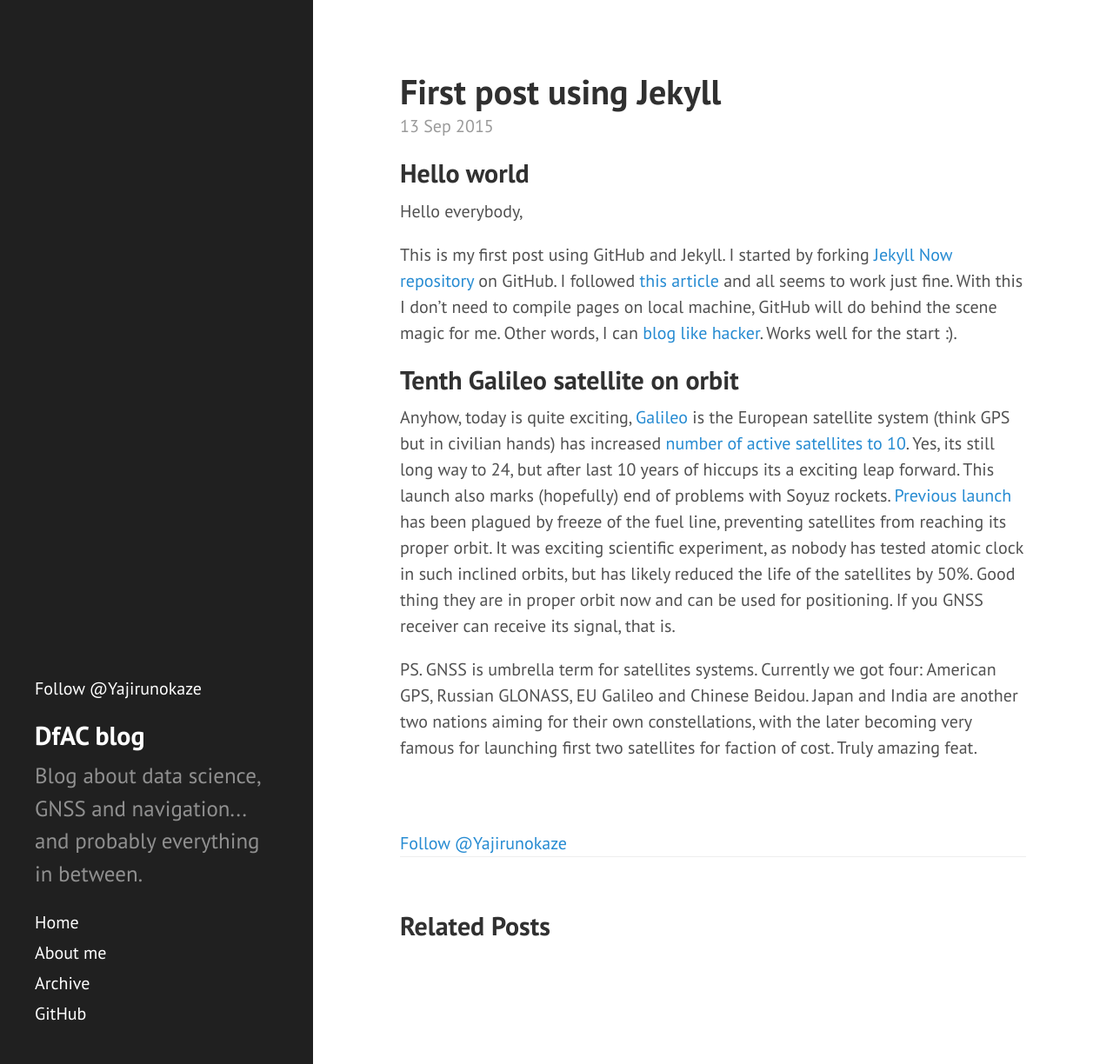
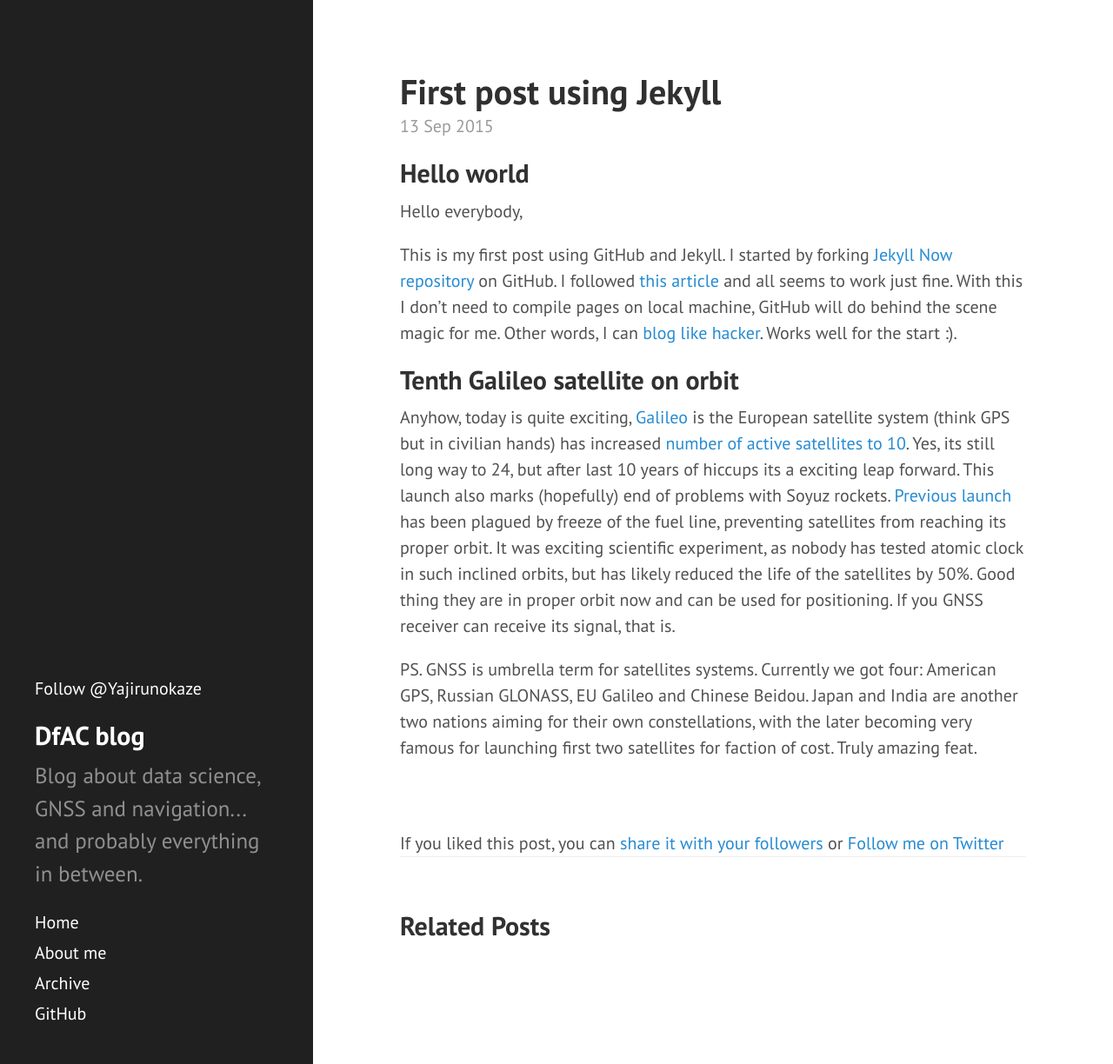
Before and after one commit to DfAC/DfAC.github.io, a Jekyll site: the page built from _posts/2015-9-13-Hello-World.md, in a window 1280 px wide and 1224 px high. Shown: the whole window at 87% size. Built offline with Jekyll 4.4.1, drawn with Linux system fonts in a browser that asks for light colours; comment, search, counter and statistics services are not loaded; part of the change alters nothing that is shown.

Commit message:
adding Twitter support

```diff
--- /dev/null
+++ b/_includes/google_analytics.html
@@ -0,0 +1,10 @@
+<script>
+  (function(i,s,o,g,r,a,m){i['GoogleAnalyticsObject']=r;i[r]=i[r]||function(){
+  (i[r].q=i[r].q||[]).push(arguments)},i[r].l=1*new Date();a=s.createElement(o),
+  m=s.getElementsByTagName(o)[0];a.async=1;a.src=g;m.parentNode.insertBefore(a,m)
+  })(window,document,'script','//www.google-analytics.com/analytics.js','ga');
+
+  ga('create', 'UA-67548431-1', 'auto');
+  ga('send', 'pageview');
+
+</script>
--- /dev/null
+++ b/_includes/twitter_plug.html
@@ -0,0 +1,7 @@
+If you liked this post, you can
+<a href="https://twitter.com/intent/tweet?url={{ site.url }}{{ page.url }}&text={{ page.title }}&via=Yajirunokaze"
+   target="_blank">
+  share it with your followers</a>
+or
+  <a href="https://twitter.com/Yajirunokaze" class="twitter-follow-button" data-show-count="false" data-size="medium">Follow me on Twitter</a>
+<script>!function(d,s,id){var js,fjs=d.getElementsByTagName(s)[0];if(!d.getElementById(id)){js=d.createElement(s);js.id=id;js.src="//platform.twitter.com/widgets.js";fjs.parentNode.insertBefore(js,fjs);}}(document,"script","twitter-wjs");</script>
--- a/_layouts/default.html
+++ b/_layouts/default.html
@@ -6,6 +6,7 @@
   <body class="theme-base-02">
 
     {% include sidebar.html %}
+    {% include google_analytics.html %}
 
     <div class="content container">
       {{ content }}
--- a/_layouts/post.html
+++ b/_layouts/post.html
@@ -8,9 +8,7 @@ layout: default
   {{ content }}
 </div>
 
-<a href="https://twitter.com/Yajirunokaze" class="twitter-follow-button" data-show-count="false" data-size="medium">Follow @Yajirunokaze</a>
-<script>!function(d,s,id){var js,fjs=d.getElementsByTagName(s)[0];if(!d.getElementById(id)){js=d.createElement(s);js.id=id;js.src="//platform.twitter.com/widgets.js";fjs.parentNode.insertBefore(js,fjs);}}(document,"script","twitter-wjs");</script>
-
+{% include twitter_plug.html %}
 
 <div class="related">
   <h2>Related Posts</h2>
```
